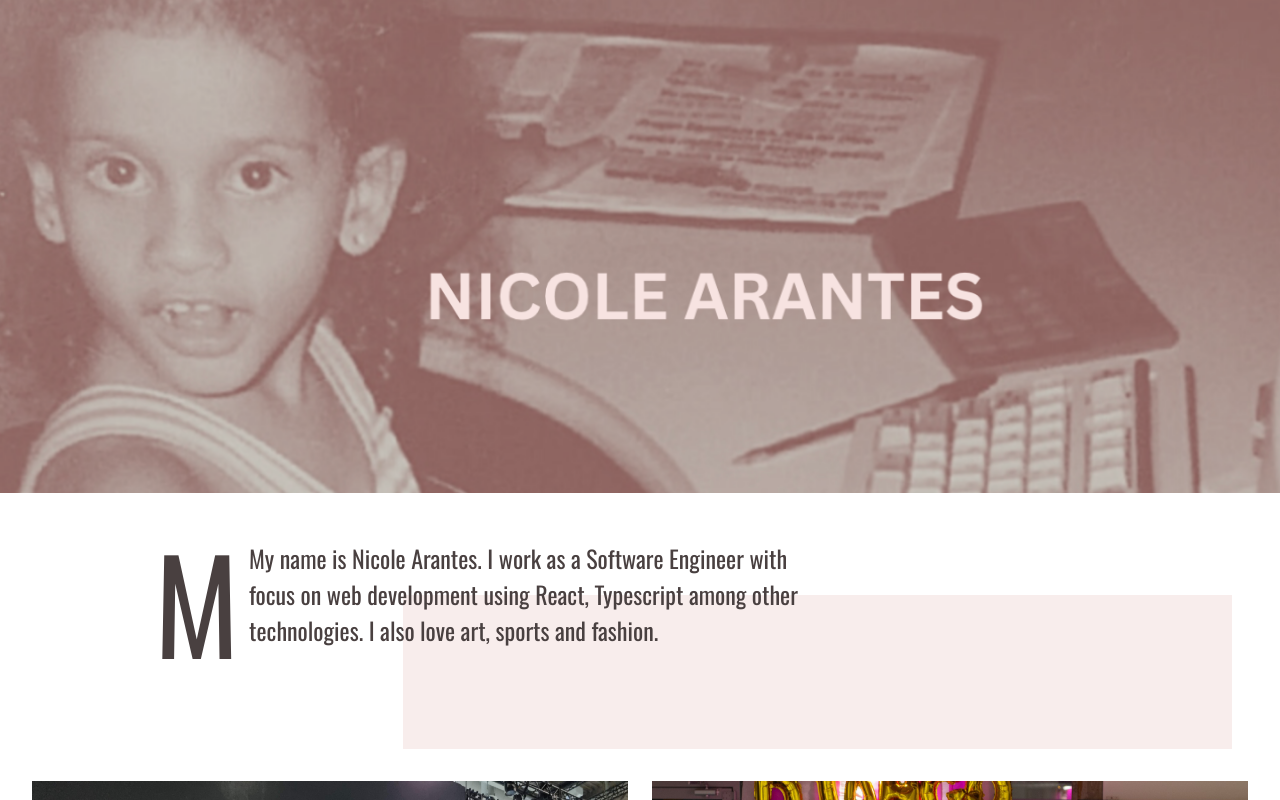
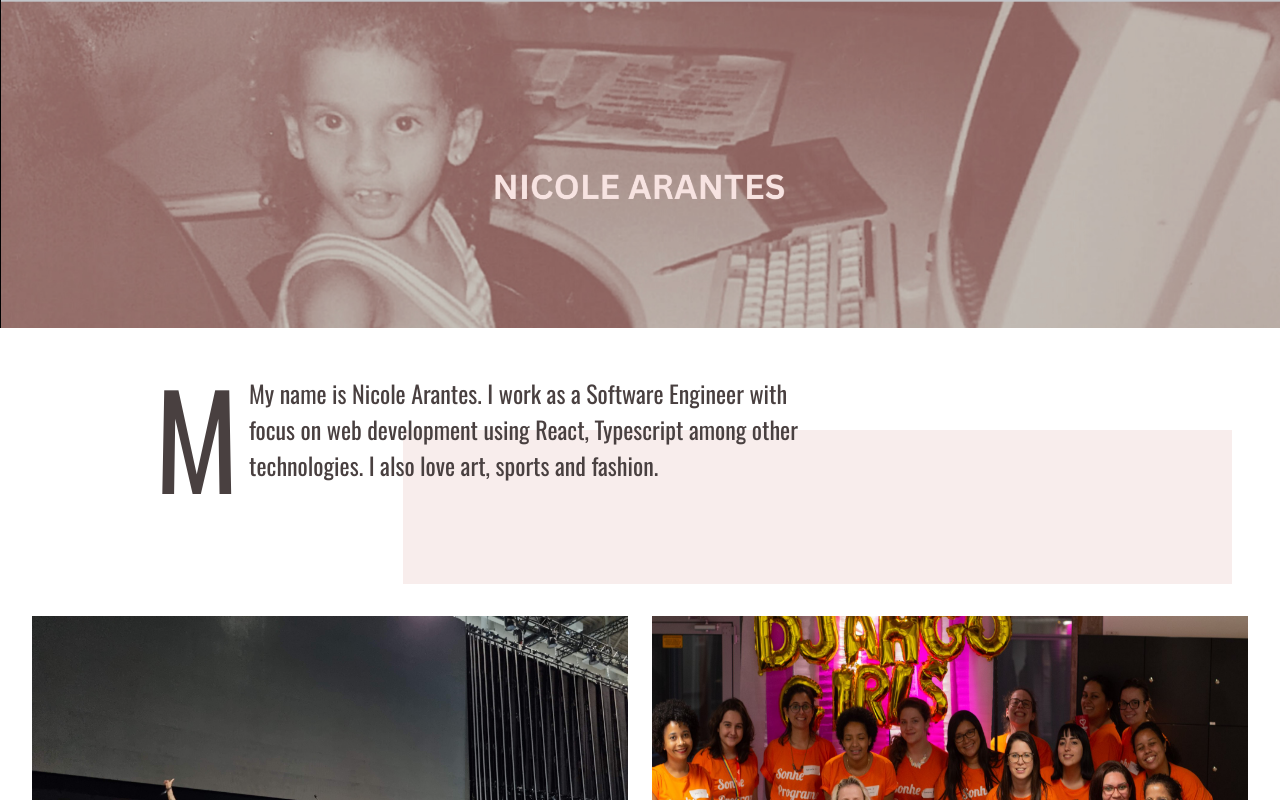
Before and after one commit to nicolearantes/nicolearantes.github.io, a React (Create React App) app: page / in a window 1280 px wide. Shown: the top 800 px of the page. Built offline with nearby package versions, Linux system fonts and the light colour scheme.

Commit message:
Fix header

```diff
--- a/src/App.tsx
+++ b/src/App.tsx
@@ -2,15 +2,13 @@ import style from './App.module.scss';
 import Home from './pages/Home/Home';
 import React from "react";
 import headerWeb from "./pages/static/header-web.png";
-import headerMobile from "./pages/static/header-mobile.png"
-import {isMobile} from "./utils/dimensions";
 
 function App(): React.ReactElement {
 
 
     return (
         <div>
-            <img className={style.homeHeader} src={isMobile ? headerMobile : headerWeb}
+            <img className={style.homeHeader} src={headerWeb}
                  alt="girl in front of a computer doing a surprised face"></img>
 
             <div className={style.pageWrapper}>
```
